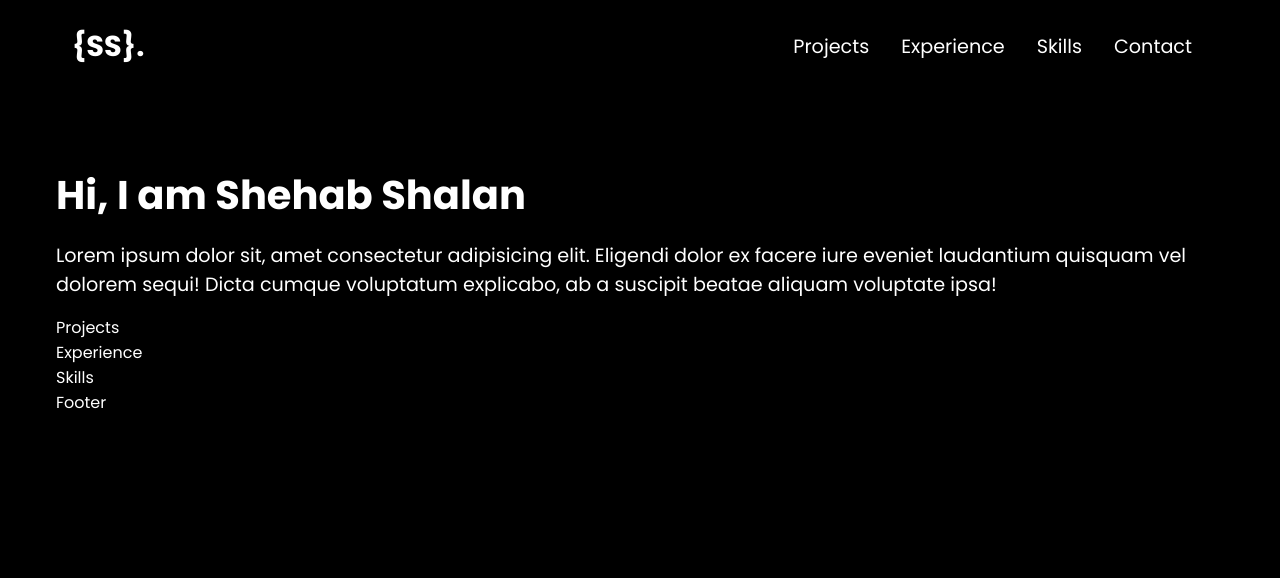
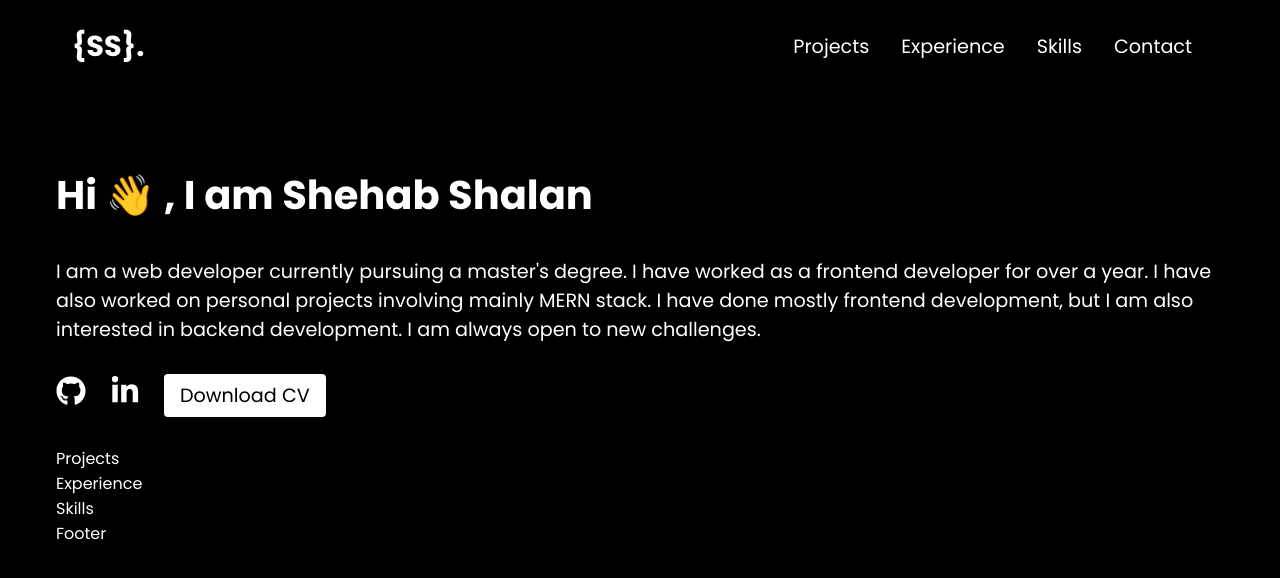
Before and after one commit to shehabshalan/minimal-react-portfolio, a React (Vite) app: page / in a window 1280 px wide. Shown: the top 578 px of the page. Built offline with nearby package versions, Linux system fonts and the light colour scheme.

Commit message:
about section completed

```diff
--- a/src/components/About/About.css
+++ b/src/components/About/About.css
@@ -9,10 +9,36 @@
 .about h1 {
   font-size: 2.5rem;
   font-weight: 700;
-  margin-bottom: 1rem;
+  margin-bottom: 2rem;
 }
 .about p {
   font-size: 1.2rem;
   font-weight: 500;
-  margin-bottom: 1rem;
+  margin-bottom: 2rem;
 }
+
+.about .about-links {
+  display: flex;
+  flex-direction: row;
+  align-items: center;
+  justify-content: flex-start;
+  width: 100%;
+  height: 100%;
+  margin-bottom: 2rem;
+}
+.about .about-links a {
+  font-size: 1.2rem;
+  font-weight: 500;
+  margin-right: 1.5rem;
+  text-decoration: none;
+}
+
+.about .btn a {
+  font-size: 1.2rem;
+  font-weight: 500;
+  text-decoration: none;
+  background-color: var(--light-theme-background);
+  padding: 0.5rem 1rem;
+  border-radius: 0.25rem;
+  color: var(--light-theme-color);
+}
--- a/src/components/About/About.jsx
+++ b/src/components/About/About.jsx
@@ -1,15 +1,29 @@
 import React from "react";
+import { FaGithub, FaLinkedinIn } from "react-icons/fa";
+
 import "./About.css";
 const About = () => {
   return (
     <section className="about">
-      <h1>Hi, I am Shehab Shalan</h1>
+      <h1>Hi 👋 , I am Shehab Shalan</h1>
       <p>
-        Lorem ipsum dolor sit, amet consectetur adipisicing elit. Eligendi dolor
-        ex facere iure eveniet laudantium quisquam vel dolorem sequi! Dicta
-        cumque voluptatum explicabo, ab a suscipit beatae aliquam voluptate
-        ipsa!
+        I am a web developer currently pursuing a master's degree. I have worked
+        as a frontend developer for over a year. I have also worked on personal
+        projects involving mainly MERN stack. I have done mostly frontend
+        development, but I am also interested in backend development. I am
+        always open to new challenges.
       </p>
+      <div className="about-links">
+        <a href="#">
+          <FaGithub className="icon" size={30} />
+        </a>
+        <a href="#">
+          <FaLinkedinIn className="icon" size={30} />
+        </a>
+        <div className="btn">
+          <a href="#">Download CV</a>
+        </div>
+      </div>
     </section>
   );
 };
```
